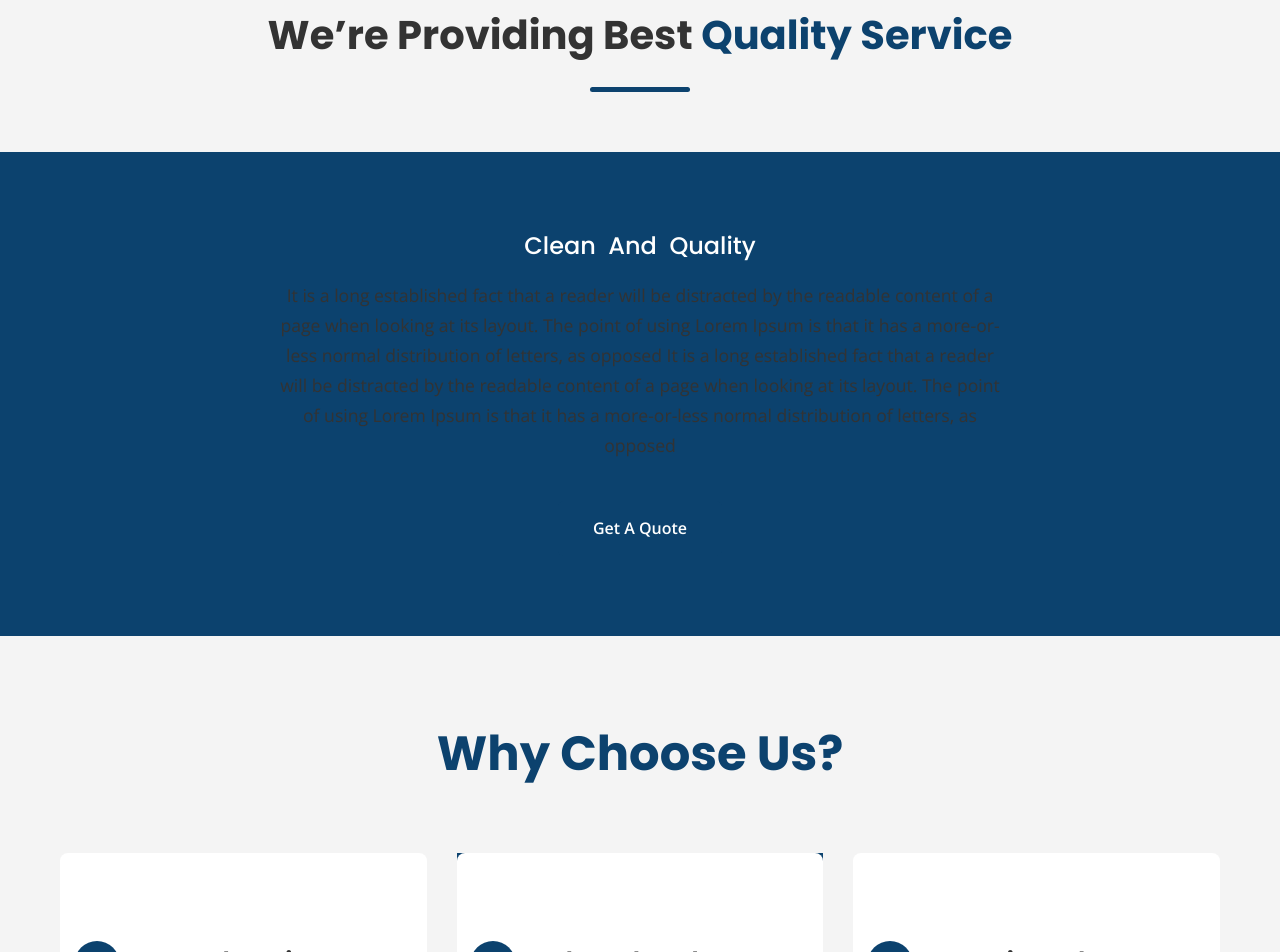
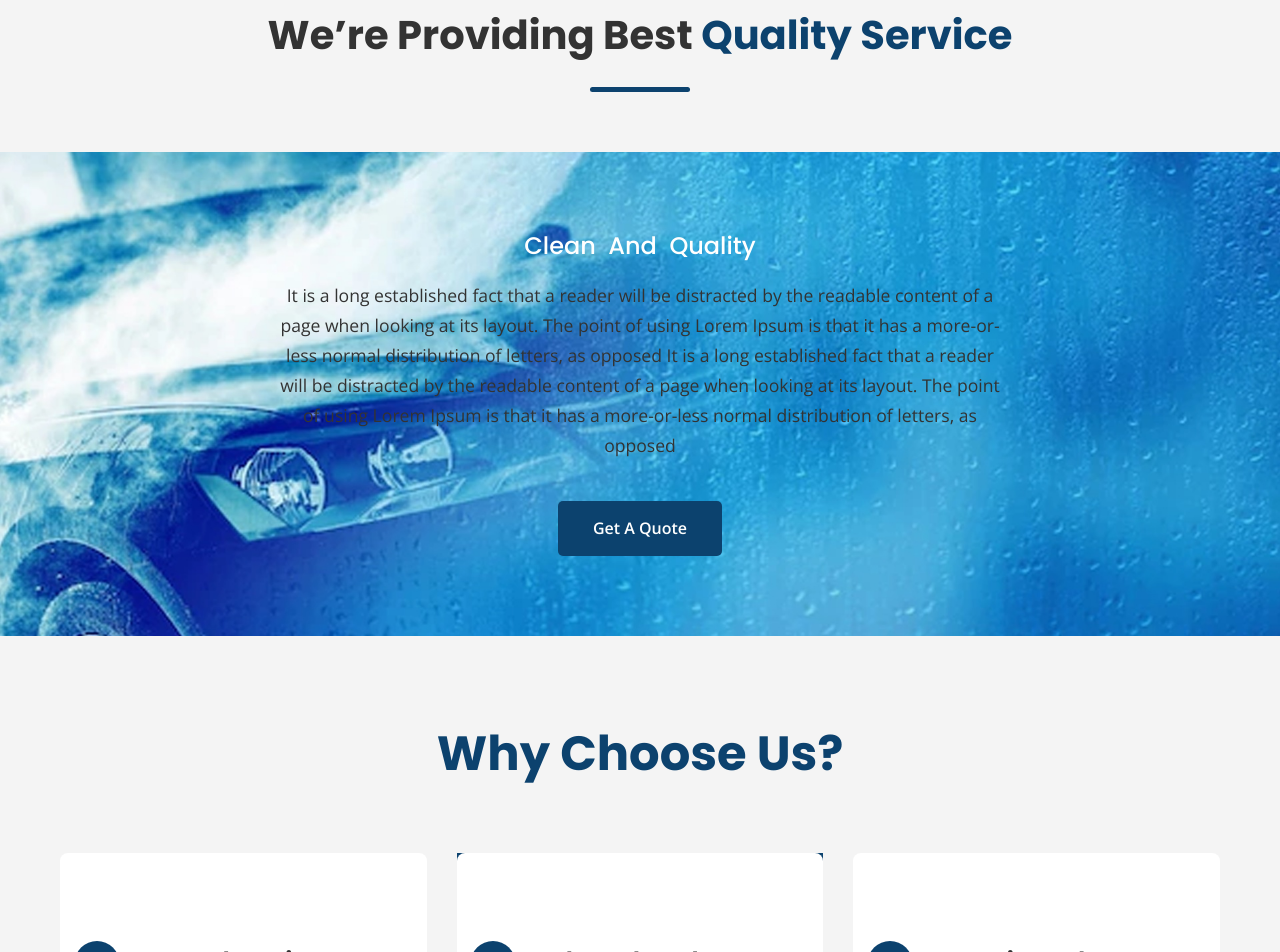
Before and after one commit to Bikram2515/Clean-Cars-Wash-PSD-to-html, a plain HTML site: page index.html in a window 1280 px wide. Shown: the part 1527-2479 px from the top of the page. Drawn offline with nearby package versions, Linux system fonts and the light colour scheme; the site is published under a folder, as on GitHub Pages, so addresses that start at the root find nothing.

Commit message:
Update style.css
few change

```diff
--- a/style.css
+++ b/style.css
@@ -321,7 +321,7 @@ ul {
     left: 0;
     width: 100%;
     height: 100%;
-    background: url('/images/rectangle_8.jpg') no-repeat center center / cover;
+    background: url('images/rectangle_8.jpg') no-repeat center center / cover;
     z-index: 1;
 }
 
```
